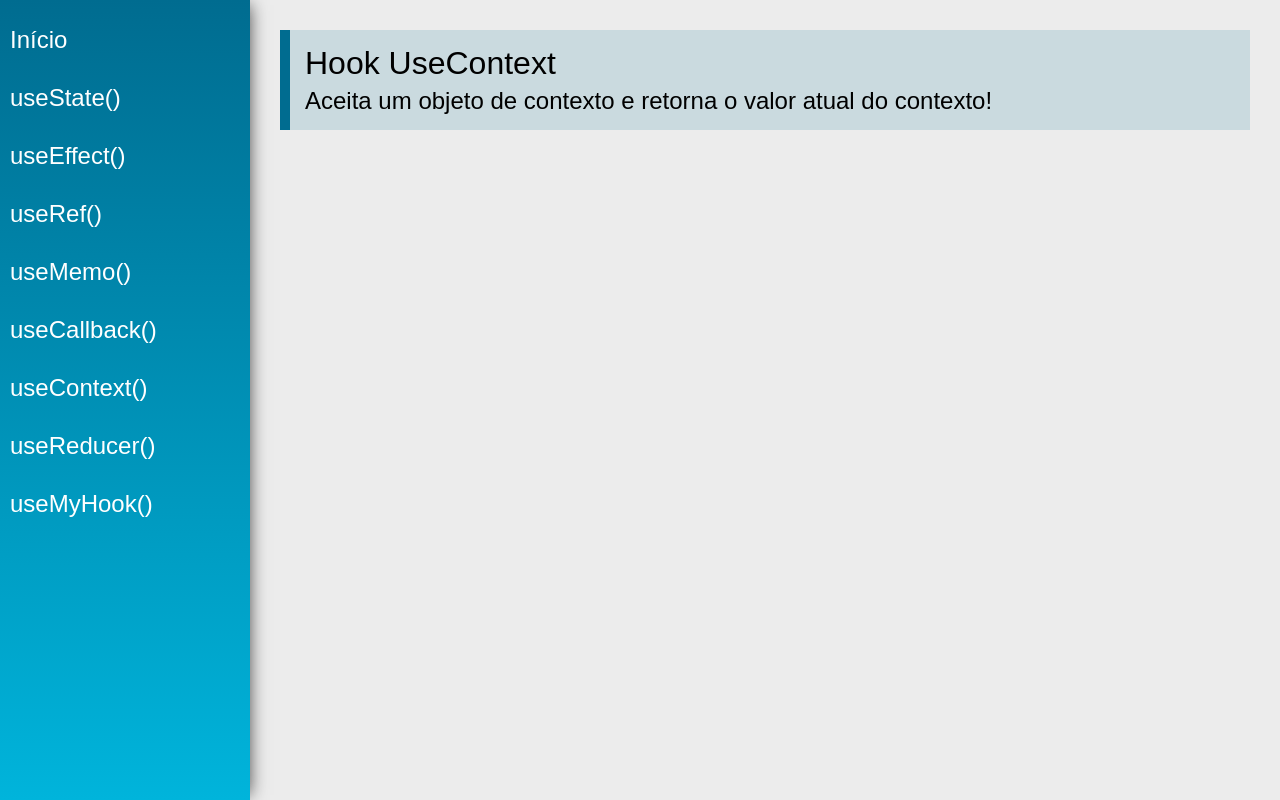
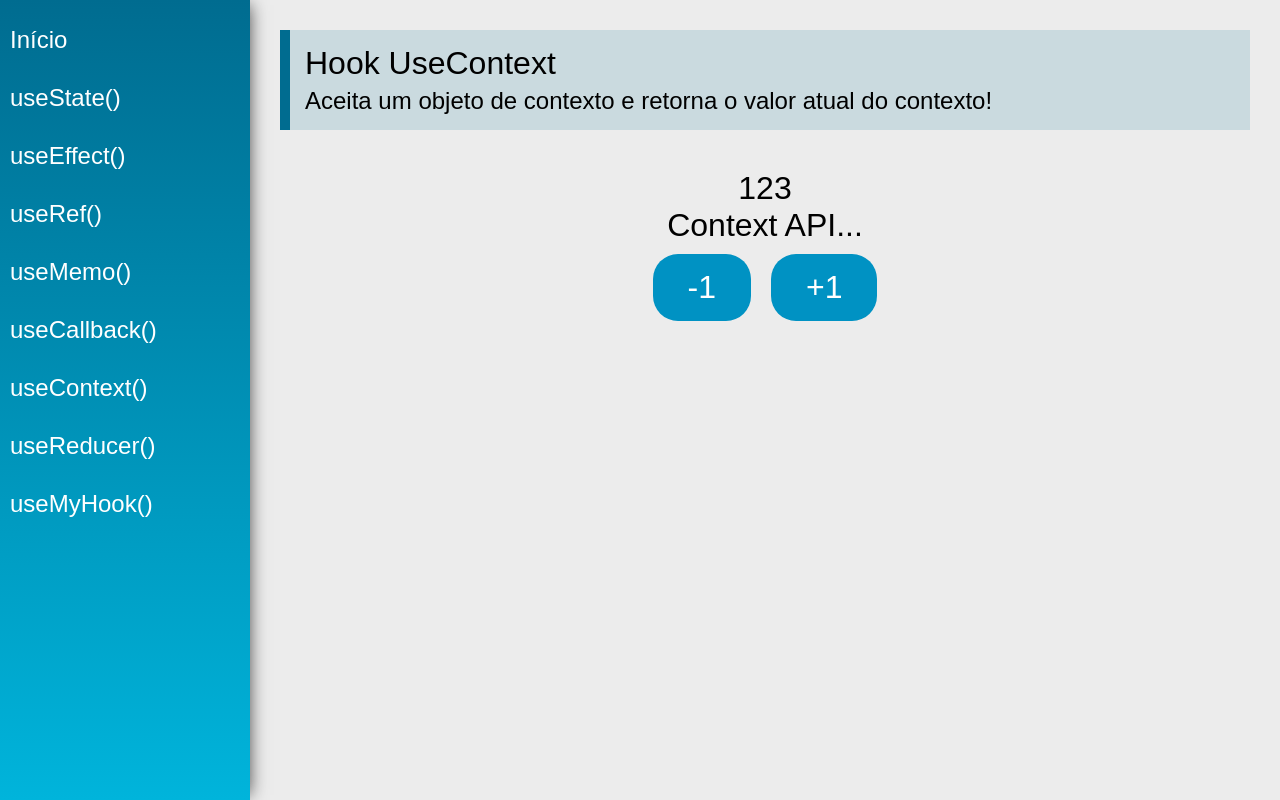
Before and after one commit to anacperdigao/Exercicios-React-Hooks, a React (Create React App) app: page /useContext in a window 1280 px wide. Built offline with nearby package versions, Linux system fonts and the light colour scheme.

Commit message:
exercicio de useContext

```diff
--- /dev/null
+++ b/src/data/dataContext.js
@@ -0,0 +1,9 @@
+import { createContext } from "react";
+
+export const data = {
+    number: 123,
+    text: 'Context API...'
+}
+
+export const DataContext = createContext()
+DataContext.displayName = 'DataContext'
--- a/src/index.js
+++ b/src/index.js
@@ -1,8 +1,8 @@
 import './index.css'
 import ReactDOM from 'react-dom'
 import React from 'react'
+import App from './views/App'
 
-import App from './views/App'
 
 ReactDOM.render(
     <App />,
--- a/src/views/App.jsx
+++ b/src/views/App.jsx
@@ -1,19 +1,27 @@
 import './App.css'
-import React from 'react'
+import React, { useState } from 'react'
 import { BrowserRouter as Router } from  'react-router-dom'
 
 import Menu from '../components/layout/Menu'
 import Content from '../components/layout/Content'
+import { DataContext } from '../data/dataContext'
+import { data } from '../data/dataContext'
 
 const App = props => {
 
+    // Ao inves de passar no Provider o value={data} eu criei um state e vou passar o state e setState pq
+    // eu vou querer mudar o data futuramente em outro componente.
+    const [state, setState] = useState(data)
+
     return (
+        <DataContext.Provider value={{state, setState}}>
             <div className="App">
                 <Router>
                     <Menu />
                     <Content />
                 </Router>
             </div>
+        </DataContext.Provider>
     )
 }
 
--- a/src/views/examples/UseContext.jsx
+++ b/src/views/examples/UseContext.jsx
@@ -1,13 +1,38 @@
-import React from 'react'
+import React, { useContext } from 'react'
 import PageTitle from '../../components/layout/PageTitle'
+import { DataContext } from '../../data/dataContext'
+
 
 const UseContext = (props) => {
+
+// Criei o contexto dentro da pasta data e depois eu carreguei o DataContext.Provider no index.js principal.
+    const context = useContext(DataContext)
+
+// Como eu coloquei o data dentro de um state, agora eu posso alterar ele.
+    const mudaStateNumber = (n) => {
+        context.setState({
+            ...context.state, //Aqui eu digo pra trazer todo o state anterior e depois eu mudo o que eu quiser
+            number: context.state.number + n // Aqui vou sobrescrever o unico atributo que eu quero mudar
+        })
+    }
+
+
     return (
         <div className="UseContext">
             <PageTitle
                 title="Hook UseContext"
                 subtitle="Aceita um objeto de contexto e retorna o valor atual do contexto!"
             />
+
+            <div className="center">
+                <span className="text">{context.state.number}</span>
+                <span className="text">{context.state.text}</span>
+                <div>
+                    <button className="btn" onClick={() => mudaStateNumber(-1)}>-1</button>
+                    <button className="btn" onClick={() => mudaStateNumber(1)}>+1</button>
+                </div>
+            </div>
+
         </div>
     )
 }
```
Lines whose indentation alone changed are shown as unchanged.
